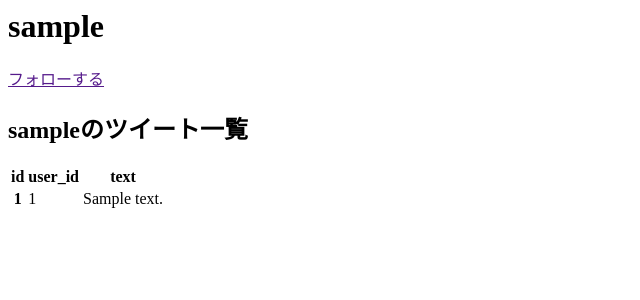
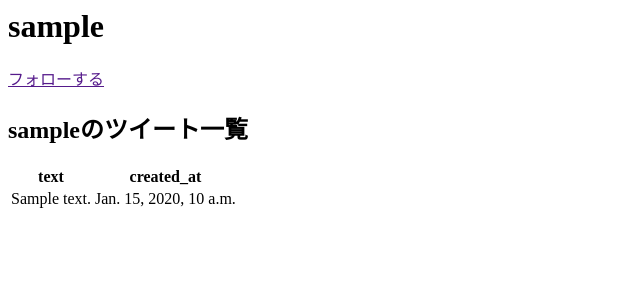
Before and after one commit to dharada1/p-chat-api, a Django app: page /pakutter/user/1/ in a window 1280 px wide. Shown: the top 300 px of the page, without its empty margins (0-640 px from the left). Run offline with Django 3.2, Linux system fonts and the light colour scheme; a user stored in the database is signed in; tables that the repository leaves empty hold one stand-in row (values such as "Sample post").

Commit message:
viewに表示するデータ調整

```diff
--- a/pakutter/templates/index.html
+++ b/pakutter/templates/index.html
@@ -9,12 +9,11 @@
   <input type="submit" value="送信">
 </form>
 
-<h2>ツイート</h2>
+<h2>タイムライン</h2>
 {% if tweet_list %}
   <table class="tweets">
     <thead>
       <tr>
-        <th>id</th>
         <th>user_id</th>
         <th>text</th>
         <th>created_at</th>
@@ -23,7 +22,6 @@
     <tbody>
       {% for tweet in tweet_list %}
         <tr>
-          <td>{{ tweet.id }}</td>
           <td><a href="/pakutter/user/{{tweet.user_id}}/">{{ tweet.user_id }}</td>
           <td>{{ tweet.text }}</td>
           <td>{{ tweet.created_at }}</td>
--- a/pakutter/templates/user.html
+++ b/pakutter/templates/user.html
@@ -7,17 +7,15 @@
   <table class="tweets">
     <thead>
       <tr>
-        <th>id</th>
-        <th>user_id</th>
         <th>text</th>
+        <th>created_at</th>
       </tr>
     </thead>
     <tbody>
       {% for tweet in tweet_list %}
         <tr>
-          <th>{{ tweet.id }}</th>
-          <td>{{ tweet.user_id }}</td>
           <td>{{ tweet.text }}</td>
+          <td>{{ tweet.created_at }}</td>
       {% endfor %}
     </tbody>
   </table>
```
